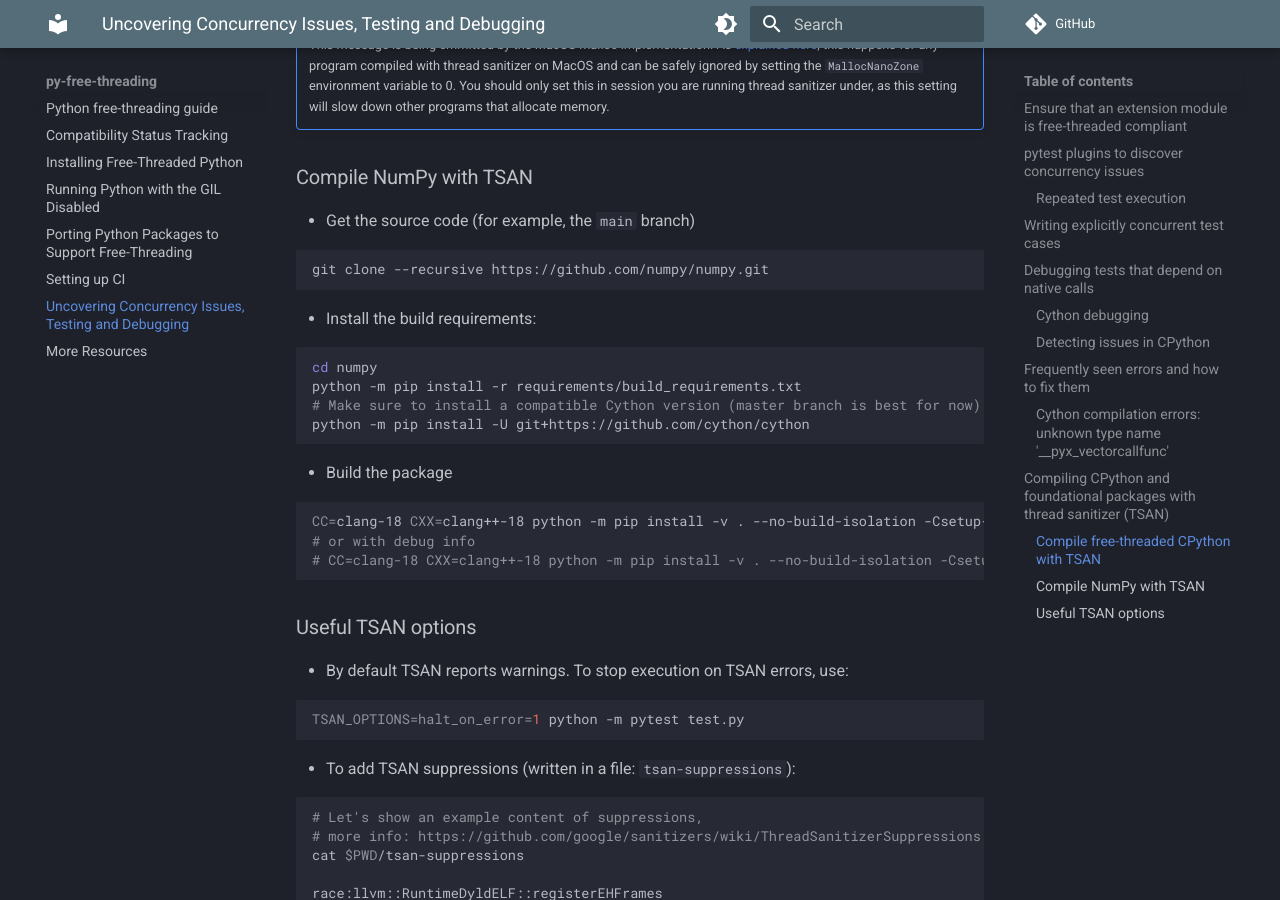
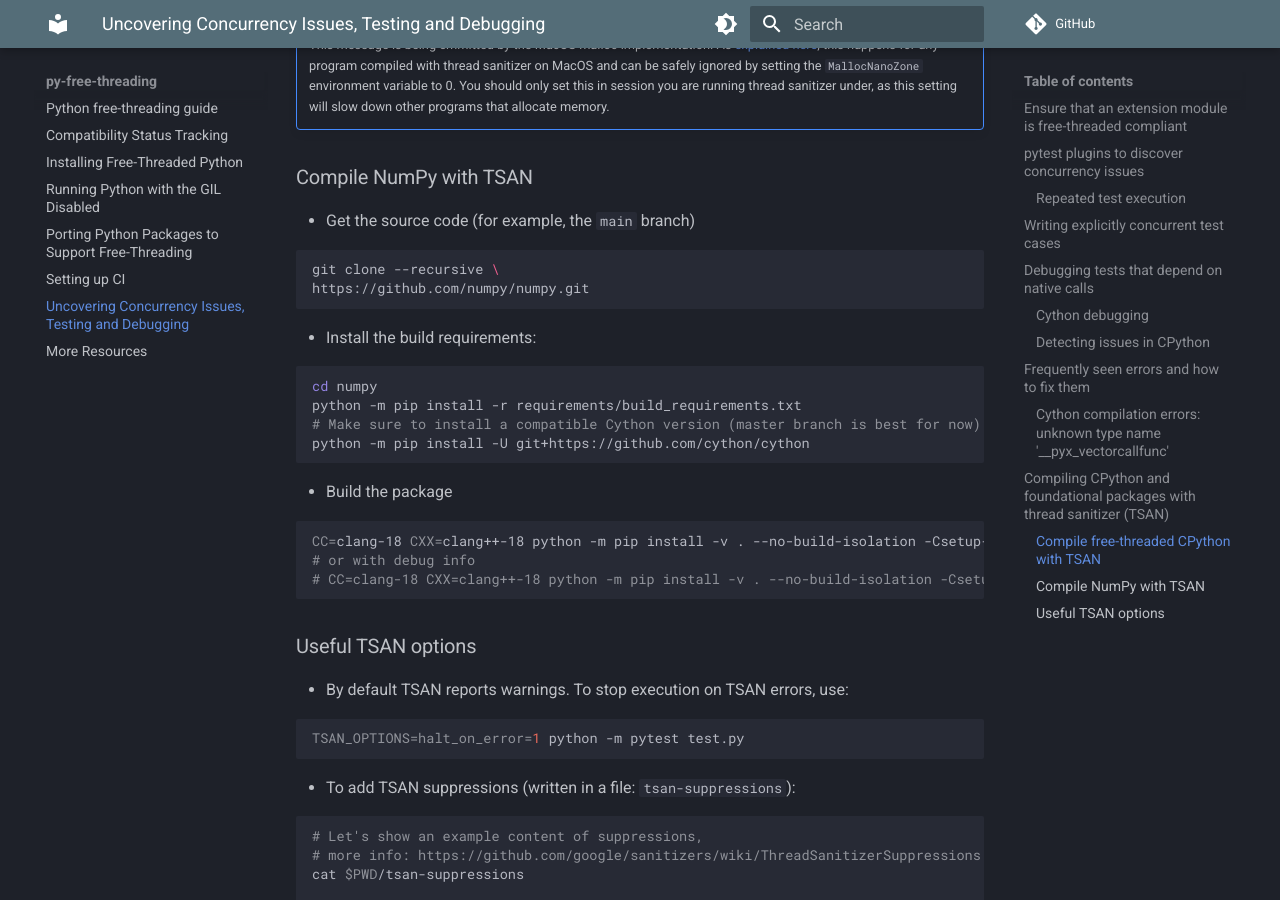
Before and after one commit to Quansight-Labs/free-threaded-compatibility, an MkDocs documentation site: the page built from docs/debugging.md, in a window 1280 px wide and 900 px high, scrolled down 5198 px. Built offline with MkDocs 1.6.1 and Material for MkDocs 9.7.7, drawn with Linux system fonts in a browser that asks for light colours; comment, search, counter and statistics services are not loaded.

````diff
--- a/.pre-commit-config.yaml
+++ b/.pre-commit-config.yaml
@@ -9,7 +9,7 @@ repos:
       - id: requirements-txt-fixer
 
   - repo: https://github.com/executablebooks/mdformat
-    rev: 42b9462bb3d6f151faff3cd5c6426d6531474f50 # 0.7.18
+    rev: 83dc2ce5ca115d3390b9b5561d2898366faf0742 # 0.7.22
     hooks:
       - id: mdformat
         additional_dependencies:
--- a/docs/debugging.md
+++ b/docs/debugging.md
@@ -336,7 +336,8 @@ cd ..
 - Get the source code (for example, the `main` branch)
 
 ```bash
-git clone --recursive https://github.com/numpy/numpy.git
+git clone --recursive \
+https://github.com/numpy/numpy.git
 ```
 
 - Install the build requirements:
````
Also changed, not shown: 2 other files.
